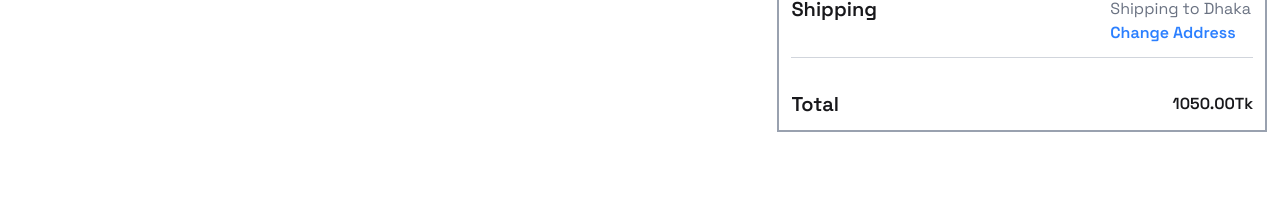
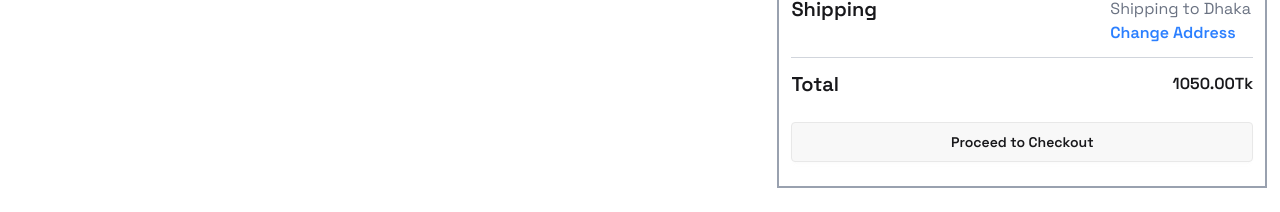
Before and after one commit to Suprio-Das/Fragrance-Fusion, a React (Vite) app: page /mycart in a window 1280 px wide. Shown: the part 303-515 px from the top of the page. Built offline with nearby package versions, Linux system fonts and the light colour scheme.

Commit message:
Proceed button added

```diff
--- a/src/Components/MyCart/MyCart.jsx
+++ b/src/Components/MyCart/MyCart.jsx
@@ -28,10 +28,11 @@ const MyCart = () => {
                             </div>
                         </div>
                         <hr className="border-gray-300 my-3" />
-                        <div className="flex justify-between items-center mt-8">
+                        <div className="flex justify-between items-center">
                             <p className="text-xl font-semibold">Total</p>
                             <p className="font-semibold">1050.00Tk</p>
                         </div>
+                        <button className="btn w-full mt-6 mb-3">Proceed to Checkout</button>
                     </div>
                 </div>
             </div>
```
